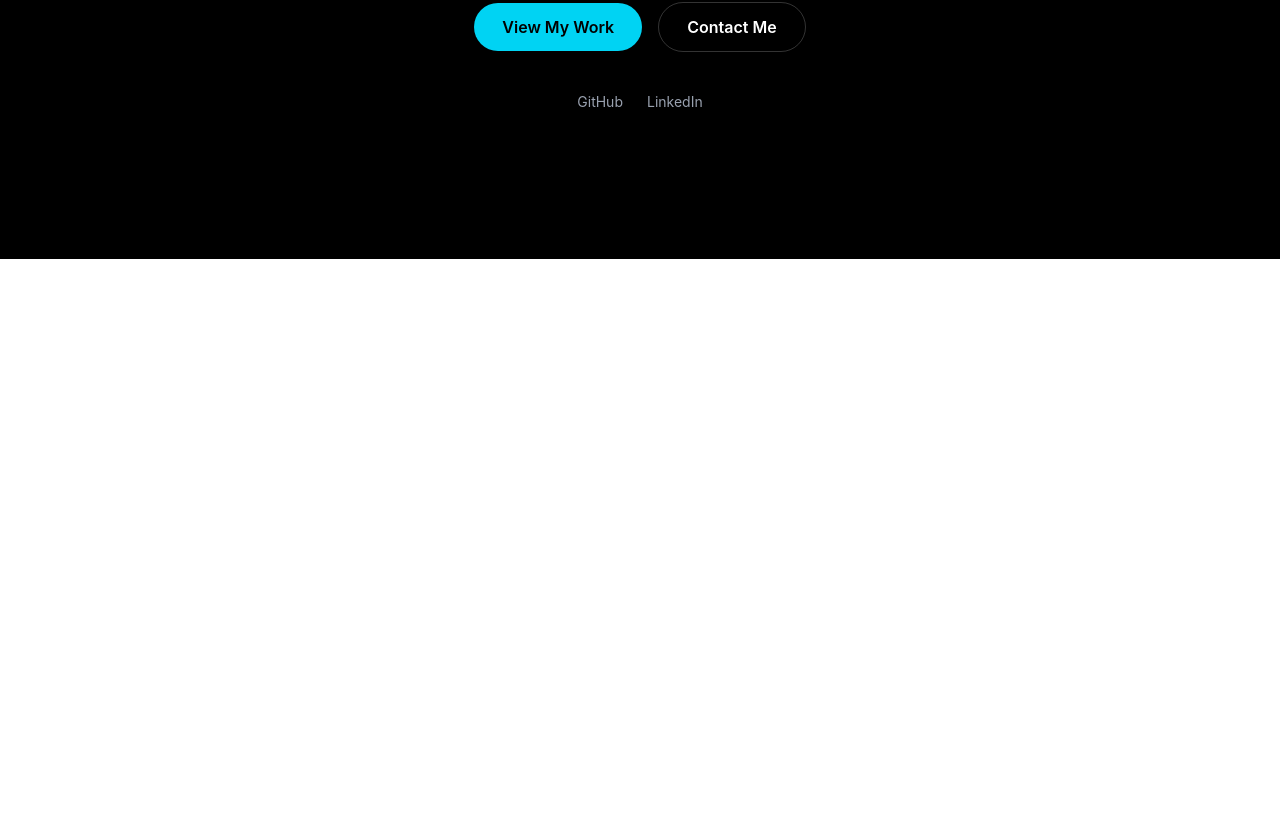
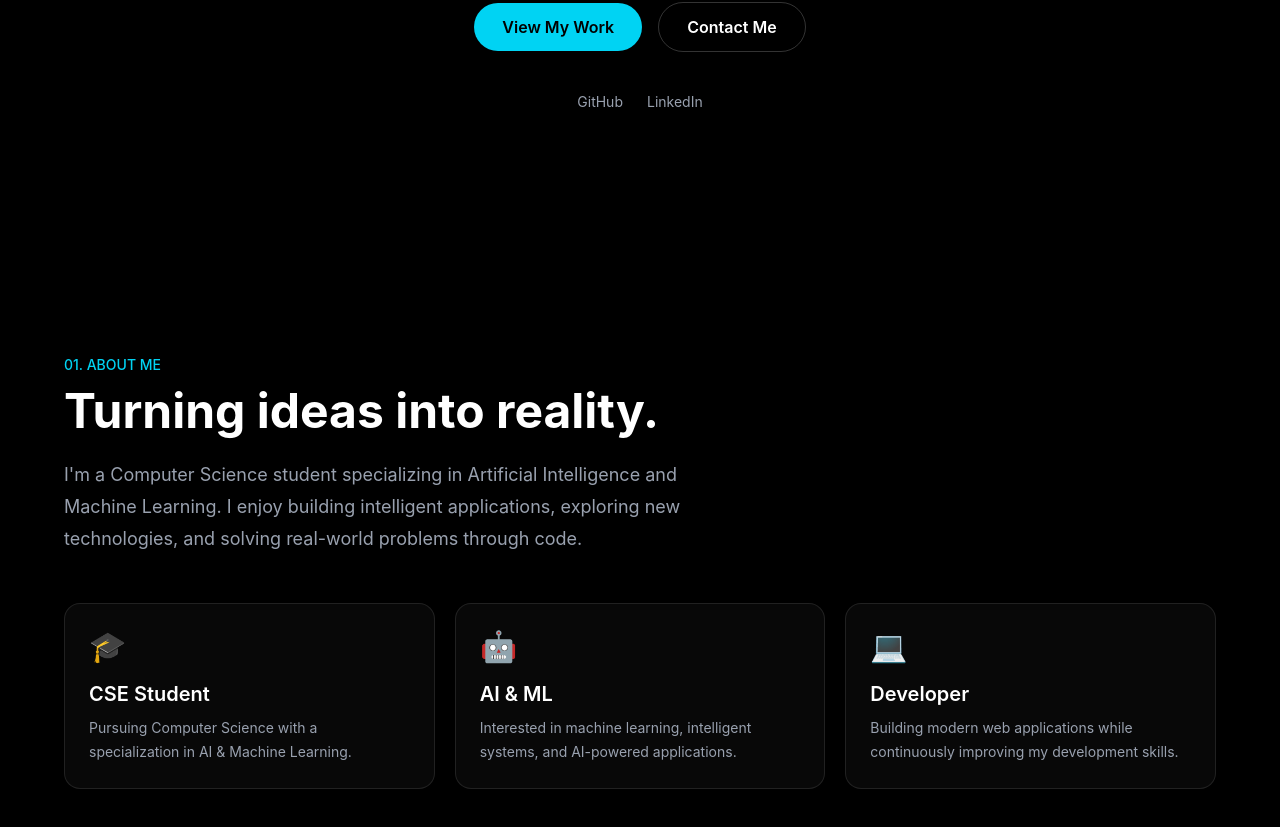
Before and after one commit to ja1234-beep/Portfolio, a React (Vite) app: page / in a window 1280 px wide. Shown: the part 541-1368 px from the top of the page. Before the commit the page ends 800 px from the top, so only its background shows below. Built offline with nearby package versions, Linux system fonts and the light colour scheme.

Commit message:
Added about section

```diff
--- a/src/App.jsx
+++ b/src/App.jsx
@@ -1,5 +1,6 @@
 import Navbar from "./components/Navbar"
 import Hero from "./components/Hero"
+import About from "./components/About"
 
 function App() {
   return (
@@ -9,6 +10,7 @@ function App() {
 
       <main>
         <Hero />
+        <About />
       </main>
 
     </div>
--- /dev/null
+++ b/src/components/About.jsx
@@ -0,0 +1,74 @@
+function InfoCard({ icon, title, description }) {
+  return (
+    <div className="rounded-2xl border border-white/10 bg-white/[0.03] p-6 transition duration-300 hover:-translate-y-1 hover:border-cyan-400/40">
+      <div className="text-3xl">{icon}</div>
+
+      <h3 className="mt-4 text-xl font-semibold">
+        {title}
+      </h3>
+
+      <p className="mt-2 text-sm leading-6 text-gray-400">
+        {description}
+      </p>
+    </div>
+  )
+}
+
+
+function About() {
+  return (
+    <section id="about" className="px-6 py-24">
+
+      <div className="mx-auto max-w-6xl">
+
+        {/* Section heading */}
+        <div className="max-w-2xl">
+
+          <p className="text-sm font-medium text-cyan-400">
+            01. ABOUT ME
+          </p>
+
+          <h2 className="mt-3 text-4xl font-bold sm:text-5xl">
+            Turning ideas into reality.
+          </h2>
+
+          <p className="mt-6 text-base leading-8 text-gray-400 sm:text-lg">
+            I'm a Computer Science student specializing in Artificial
+            Intelligence and Machine Learning. I enjoy building
+            intelligent applications, exploring new technologies, and
+            solving real-world problems through code.
+          </p>
+
+        </div>
+
+
+        {/* Info Cards */}
+        <div className="mt-12 grid gap-5 md:grid-cols-3">
+
+          <InfoCard
+            icon="🎓"
+            title="CSE Student"
+            description="Pursuing Computer Science with a specialization in AI & Machine Learning."
+          />
+
+          <InfoCard
+            icon="🤖"
+            title="AI & ML"
+            description="Interested in machine learning, intelligent systems, and AI-powered applications."
+          />
+
+          <InfoCard
+            icon="💻"
+            title="Developer"
+            description="Building modern web applications while continuously improving my development skills."
+          />
+
+        </div>
+
+      </div>
+
+    </section>
+  )
+}
+
+export default About
```
